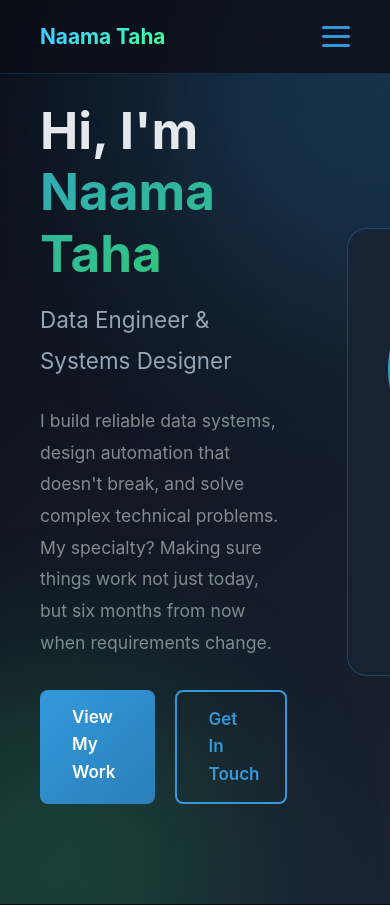
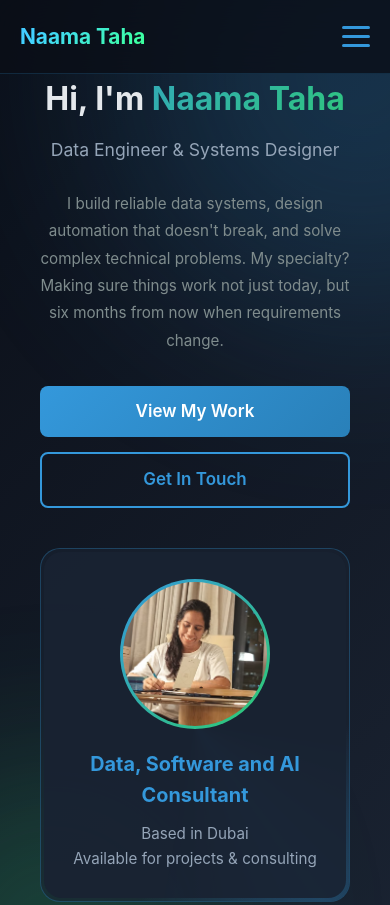
Before and after one commit to NaamaNalawala/portfolio-v2, a plain HTML site: page index.html in a window 390 px wide. Shown: the top 905 px of the page. Drawn offline with Linux system fonts and the light colour scheme.

Commit message:
Add responsive CSS rules for mobile

```diff
--- a/styles.css
+++ b/styles.css
@@ -1057,3 +1057,74 @@ h2::after {
     font-size: 0.85rem;
     font-weight: 600;
 }
+
+/* -- responsive tweaks -- */
+@media (max-width: 768px) {
+    /* Simplify layout to single column */
+    .hero-grid {
+        grid-template-columns: 1fr;
+        gap: 40px;
+        text-align: center;
+    }
+    .hero-content h1 {
+        font-size: 2.4rem;
+    }
+    .hero-content .tagline {
+        font-size: 1.2rem;
+    }
+    .hero-content p {
+        font-size: 1rem;
+    }
+    .hero-buttons {
+        flex-direction: column;
+        gap: 15px;
+    }
+    .btn-primary,
+    .btn-secondary {
+        width: 100%;
+        text-align: center;
+        padding: 12px 0;
+    }
+    .profile-card {
+        padding: 30px;
+    }
+    .profile-photo {
+        width: 150px;
+        height: 150px;
+    }
+    .hero-image {
+        display: flex;
+        justify-content: center;
+    }
+    section {
+        padding: 80px 20px;
+    }
+    .container {
+        padding: 0 20px;
+    }
+    nav .container {
+        padding: 0 20px;
+    }
+}
+
+@media (max-width: 480px) {
+    .hero-content h1 {
+        font-size: 2rem;
+    }
+    .hero-content .tagline {
+        font-size: 1.1rem;
+    }
+    .hero-content p {
+        font-size: 0.95rem;
+    }
+    .nav-links a {
+        font-size: 1rem;
+    }
+    .skills-grid,
+    .projects-grid,
+    .articles-grid,
+    .contact-methods,
+    .achievements-grid {
+        gap: 20px;
+    }
+}
```
